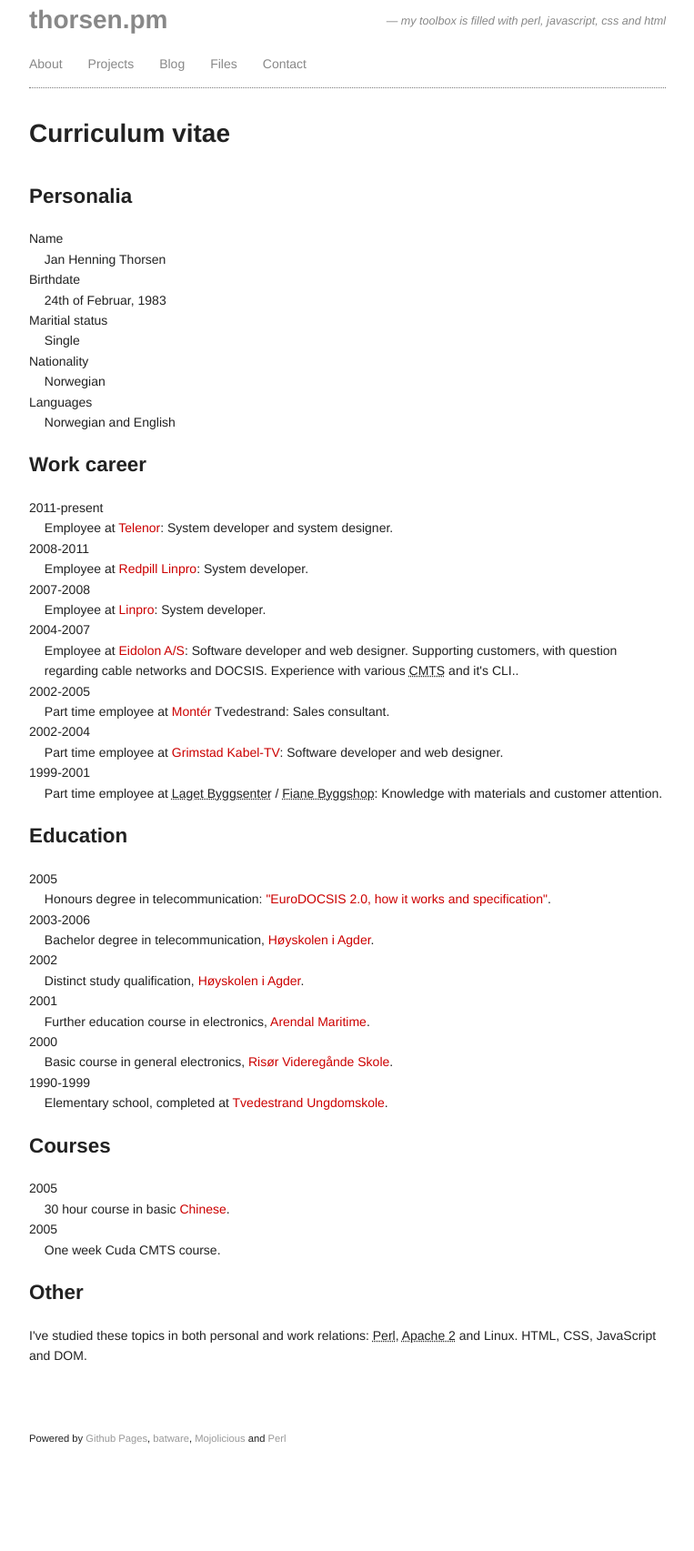
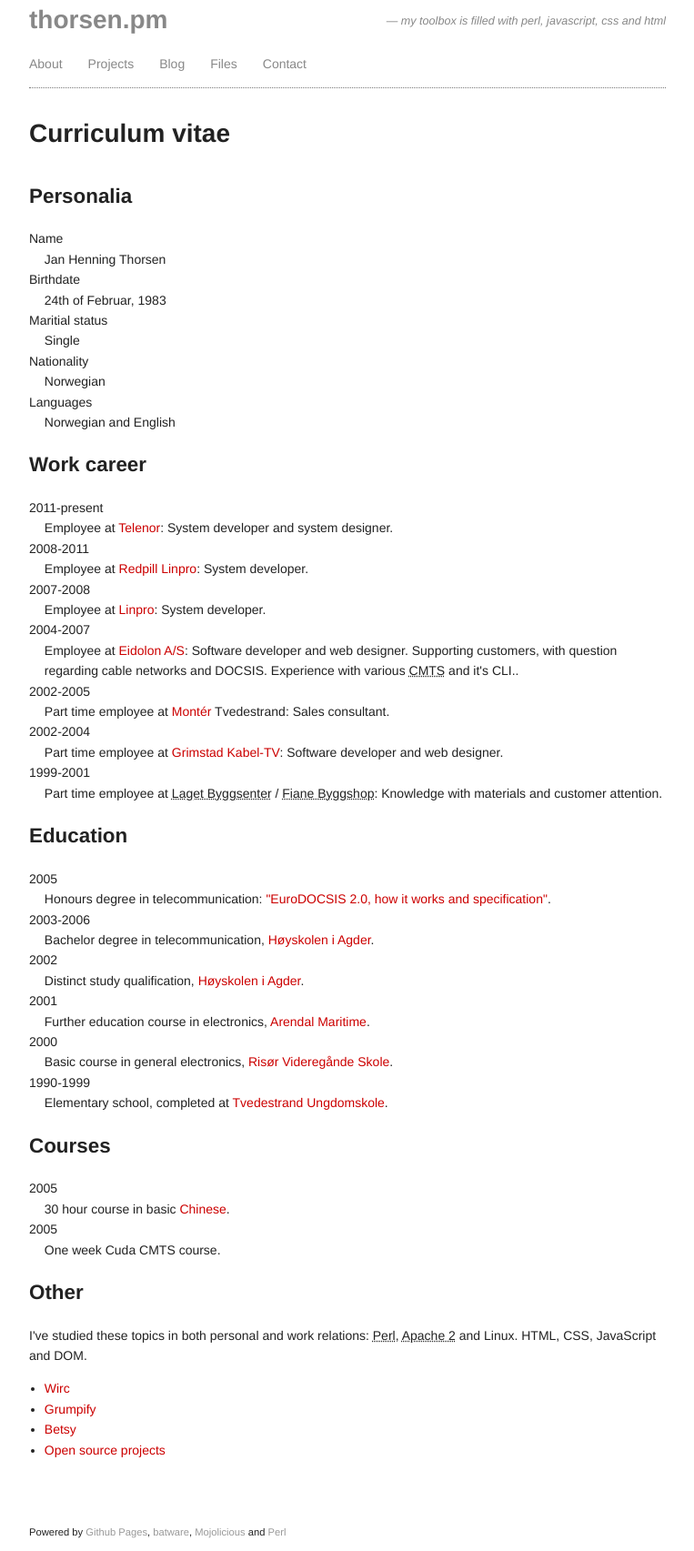
Before and after one commit to kberov/jhthorsen.github.com, a Jekyll site: the page built from about/cv/index.html, in a window 1280 px wide. Shown: the whole page at 91% size, without its empty margins (258-1021 px from the left). Built offline with Jekyll 4.4.1, drawn with Linux system fonts in a browser that asks for light colours; before the commit the page ends 1602 px from its top, so only the background shows below that.

Commit message:
Add personal projects to cv

```diff
--- a/about/cv/index.html
+++ b/about/cv/index.html
@@ -76,4 +76,10 @@
     Linux.
     HTML, CSS, JavaScript and DOM.
   </p>
+  <ul>
+    <li><a href="https://www.wirc.pl">Wirc</a></li>
+    <li><a href="http://www.grumpify.com">Grumpify</a></li>
+    <li><a href="https://www.getbetsy.com">Betsy</a></li>
+    <li><a href="https://www.github.com/jhthorsen">Open source projects</a></li>
+  </ul>
 </div>
```
